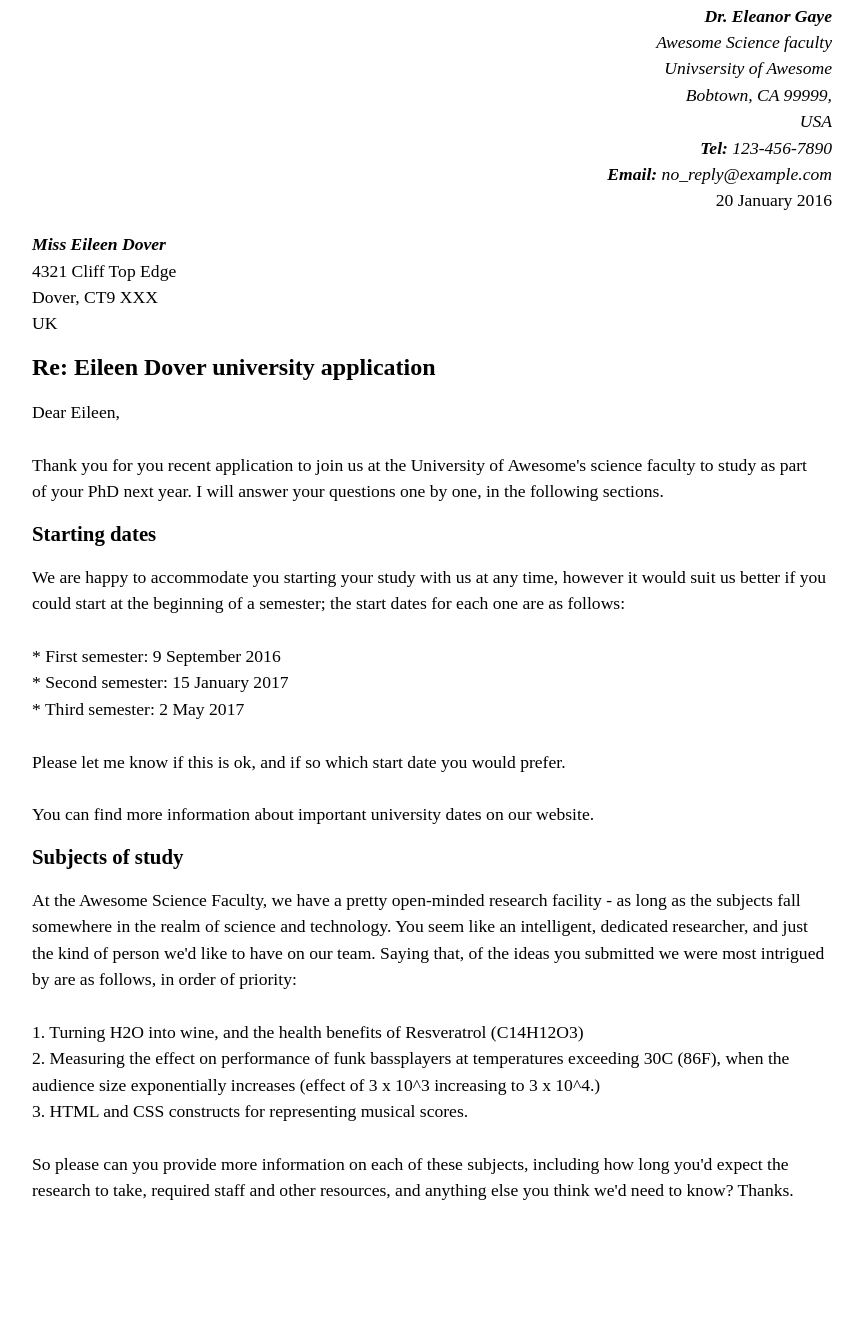
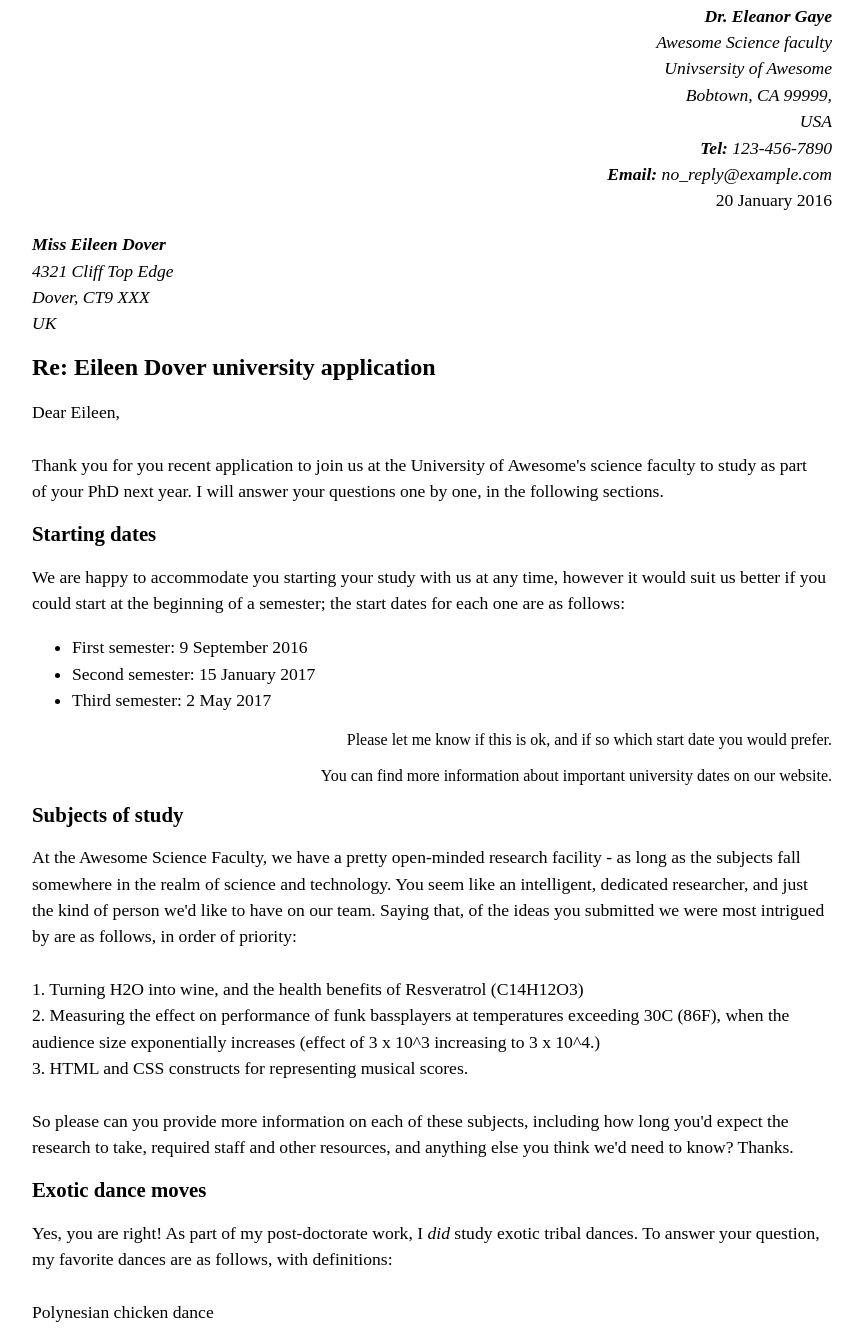
Before and after one commit to AarikGuy/M3.2, a plain HTML site: page index.html in a window 1280 px wide. Shown: the part 15-1358 px from the top of the page, without its empty margins (208-1071 px from the left). Before the commit the page ends 1236 px from the top, so only its background shows below. Drawn offline with Linux system fonts and the light colour scheme; a script that the page names is missing.

Commit message:
fixed unordered list

```diff
--- a/index.html
+++ b/index.html
@@ -25,10 +25,11 @@
 
 <body2 align ="left">
   <p>
-    <I><b>Miss Eileen Dover</b></I><br>
+    <I><b>Miss Eileen Dover</b><br>
       4321 Cliff Top Edge<br>
       Dover, CT9 XXX<br>
       UK<br>
+    </I>
   </p>
   <h1>Re: Eileen Dover university application</h1>
     <p>
@@ -41,11 +42,12 @@
     <p>
       We are happy to accommodate you starting your study with us at any time, however it would suit us better if you<br>
       could start at the beginning of a semester; the start dates for each one are as follows:<br>
-      <br>
-      * First semester: 9 September 2016<br>
-      * Second semester: 15 January 2017<br>
-      * Third semester: 2 May 2017<br>
-      <br>
+        <ul>
+          <li>First semester: 9 September 2016</li>
+          <li>Second semester: 15 January 2017</li>
+          <li>Third semester: 2 May 2017</li>
+        </ul>
+
       Please let me know if this is ok, and if so which start date you would prefer.<br>
       <br>
       You can find more information about important university dates on our website.<br>
@@ -65,6 +67,13 @@
         <br>
         So please can you provide more information on each of these subjects, including how long you'd expect the<br>
         research to take, required staff and other resources, and anything else you think we'd need to know? Thanks.<br>
+      </p>
+    <h2>Exotic dance moves</h2>
+      <p>
+        Yes, you are right! As part of my post-doctorate work, I <I>did</I> study exotic tribal dances. To answer your question,<br>
+        my favorite dances are as follows, with definitions:<br>
+        <br>
+        Polynesian chicken dance<br>
 
       </p>
   <script type="module" src="js/main.js"></script>
```
